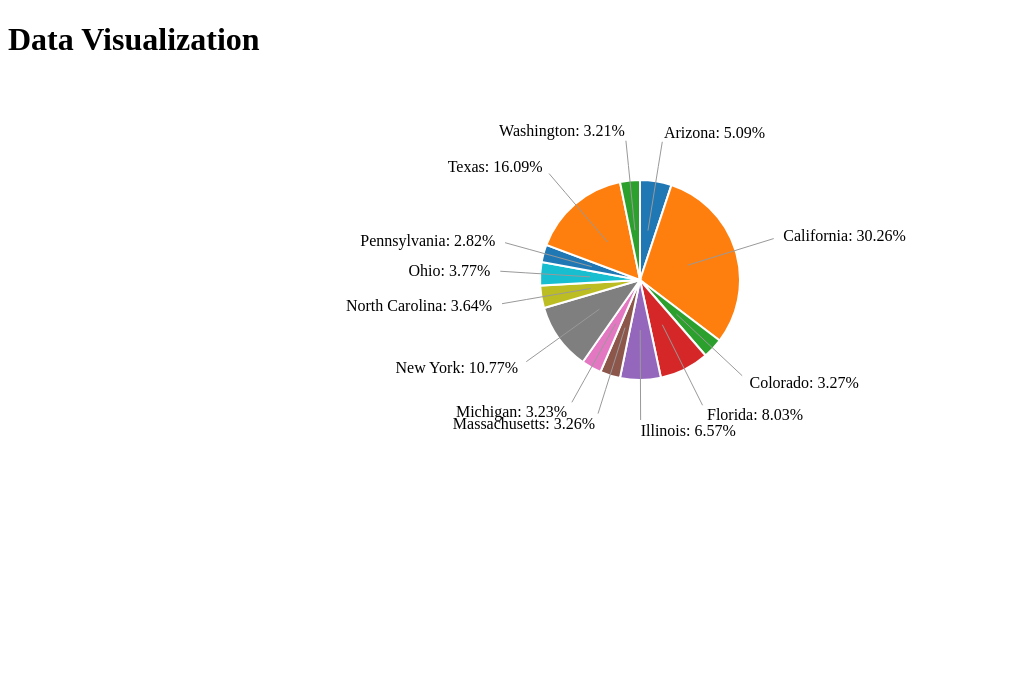
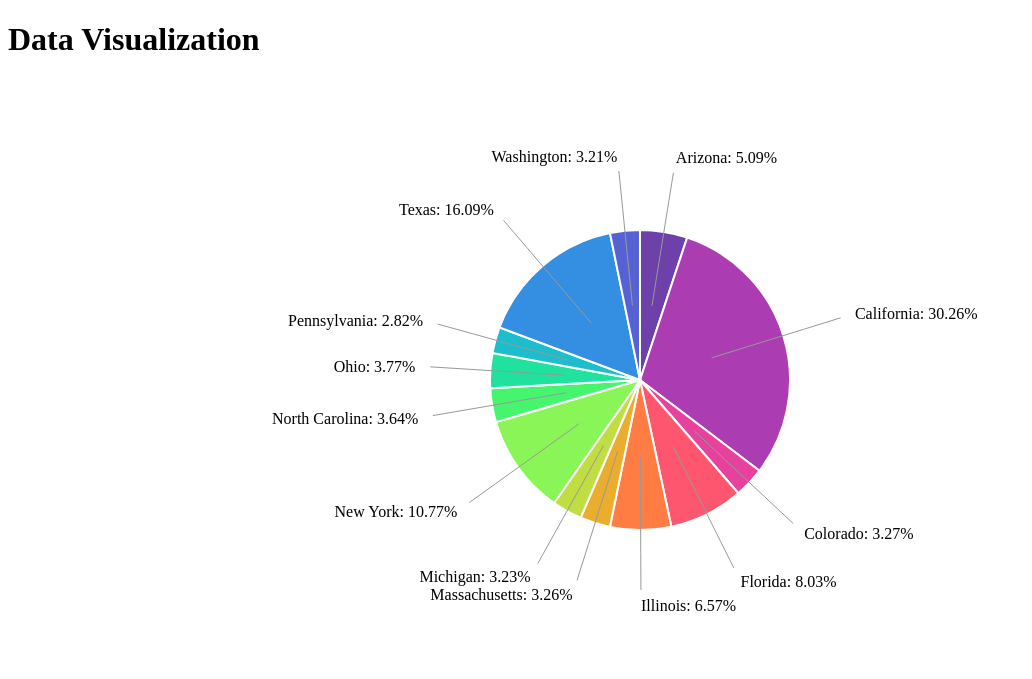
Before and after one commit to jjames71396/6332a4, a Flask app: page /pie in a window 1280 px wide. Shown: the top 679 px of the page, without its empty margins (0-1032 px from the left). Run offline with Flask 2, Linux system fonts and the light colour scheme.

Commit message:
update pie

```diff
--- a/templates/pie.html
+++ b/templates/pie.html
@@ -18,9 +18,9 @@
 		// Generate the pie chart
 		// Generate the pie chart
 		var pieChartDiv = d3.select('#pie-chart');
-		var margin = { top: 100, right: 20, bottom: 100, left: 20 };
+		var margin = { top: 150, right: 20, bottom: 150, left: 20 };
 		var width = pieChartDiv.node().getBoundingClientRect().width - margin.left - margin.right;
-		var height = 400 - margin.top - margin.bottom;
+		var height = 600 - margin.top - margin.bottom;
 		var radius = Math.min(width, height) / 2;
 
 		var pieChart = pieChartDiv.append('svg')
@@ -29,8 +29,9 @@
 		  .append('g')
 		  .attr('transform', 'translate(' + (width / 2 + margin.left) + ',' + (height / 2 + margin.top) + ')');
 
-		var color = d3.scaleOrdinal(d3.schemeCategory10);
-
+		//var color = d3.scaleOrdinal(d3.schemeCategory10);
+		var color = d3.scaleOrdinal(d3.quantize(d3.interpolateRainbow, data.pie_chart.length+1));
+		//var color = d3.scaleOrdinal().domain(data);
 		var pie = d3.pie()
 		  .sort(null)
 		  .value(function(d) { return d.value; });
```
